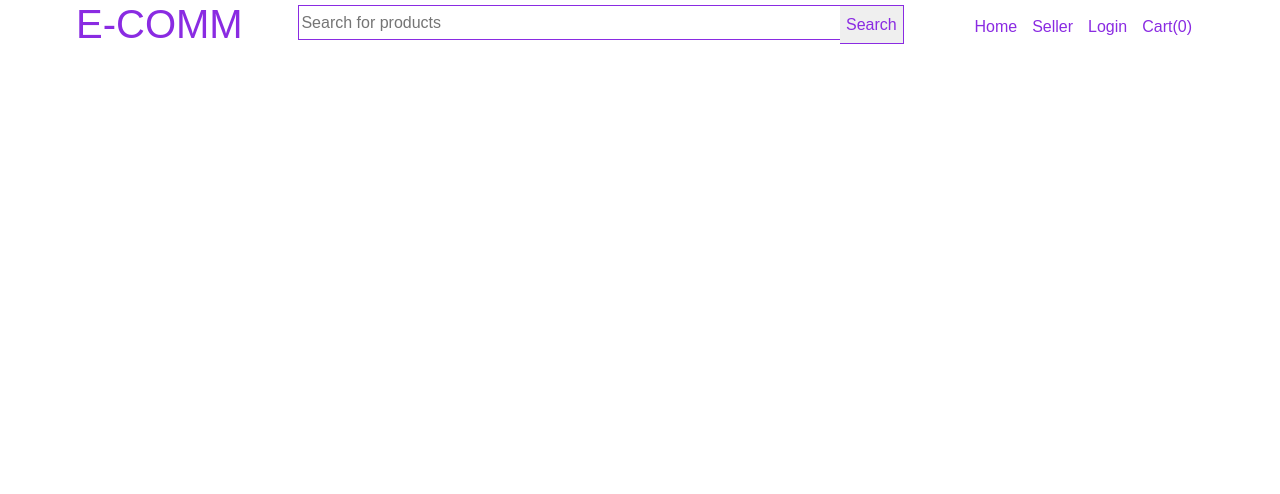
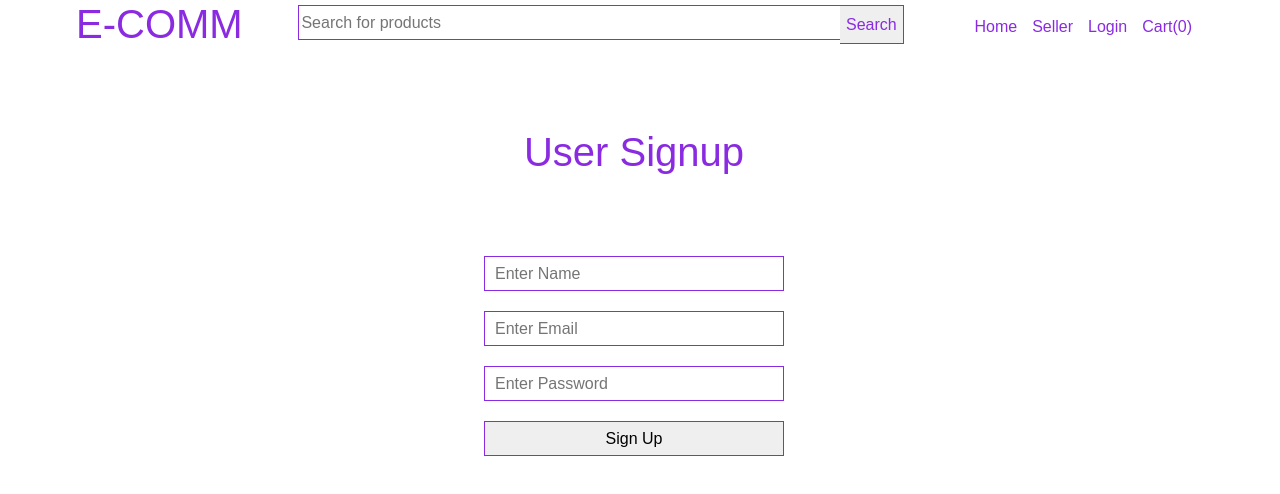
Before and after one commit to shakti-101-ctrl/onlineshopping-angular-json-server, an Angular app: page /user-auth in a window 1280 px wide. Before the commit this address led to /. Shown: the top 494 px of the page. Built offline with nearby package versions, Linux system fonts and the light colour scheme.

Commit message:
User-registration-completion

```diff
--- a/db.json
+++ b/db.json
@@ -86,5 +86,43 @@
       "url": "https://www.pngmart.com/files/16/Portable-Laptop-Top-View-Transparent-Background.png",
       "id": 6
     }
+  ],
+  "users": [
+    {
+      "name": "shakti brata naik",
+      "email": "shaktibrata17@gmail.com",
+      "password": "asdf",
+      "id": 1
+    },
+    {
+      "name": "shaktibrata Naik",
+      "email": "shaktibrata17@gmail.com",
+      "password": "111111",
+      "id": 2
+    },
+    {
+      "name": "shaktibrata Naik",
+      "email": "shaktibrata17@gmail.com",
+      "password": "11111",
+      "id": 3
+    },
+    {
+      "name": "shaktibrata Naik",
+      "email": "shaktibrata17@gmail.com",
+      "password": "111111",
+      "id": 4
+    },
+    {
+      "name": "shaktibrata Naik",
+      "email": "shaktibrata17@gmail.com",
+      "password": "1111111",
+      "id": 5
+    },
+    {
+      "name": "Sima",
+      "email": "sima@gmail.com",
+      "password": "1234",
+      "id": 6
+    }
   ]
 }
--- a/src/app/app-routing.module.ts
+++ b/src/app/app-routing.module.ts
@@ -8,6 +8,7 @@ import { SellerAddProductComponent } from './seller-add-product/seller-add-produ
 import { SellerUpdateProductComponent } from './seller-update-product/seller-update-product.component';
 import { SearchComponent } from './search/search.component';
 import { ProductDetailsComponent } from './product-details/product-details.component';
+import { UserAuthComponent } from './user-auth/user-auth.component';
 const routes: Routes = [
   {
     path: '',
@@ -40,6 +41,11 @@ const routes: Routes = [
     path: 'details/:productId',
     component:ProductDetailsComponent,
   },
+  {
+    path: 'user-auth',
+    component:UserAuthComponent,
+  },
+
 
 ];
 
--- a/src/app/app.module.ts
+++ b/src/app/app.module.ts
@@ -14,6 +14,7 @@ import { SellerUpdateProductComponent } from './seller-update-product/seller-upd
 import { NgbModule } from '@ng-bootstrap/ng-bootstrap';
 import { SearchComponent } from './search/search.component';
 import { ProductDetailsComponent } from './product-details/product-details.component';
+import { UserAuthComponent } from './user-auth/user-auth.component';
 
 @NgModule({
   declarations: [
@@ -25,7 +26,8 @@ import { ProductDetailsComponent } from './product-details/product-details.compo
     SellerAddProductComponent,
     SellerUpdateProductComponent,
     SearchComponent,
-    ProductDetailsComponent
+    ProductDetailsComponent,
+    UserAuthComponent
   ],
   imports: [
     BrowserModule,
--- a/src/app/header/header.component.html
+++ b/src/app/header/header.component.html
@@ -17,7 +17,16 @@
         <ul *ngSwitchCase="'default'">
             <li><a routerLink="">Home</a></li>
             <li><a routerLink="seller-auth">Seller</a></li>
-            <li><a href="#">Login</a></li>
+            <li><a routerLink="/user-auth">Login</a></li>
+            <li><a href="#">Cart(0)</a></li>
+
+        </ul>
+
+        <ul *ngSwitchCase="'user'">
+            <li><a routerLink="">Home</a></li>
+            <li><a routerLink="seller-auth">Seller</a></li>
+            <li><a routerLink="user-auth"><b>{{userName | titlecase}}</b></a></li>
+            <li><a routerLink="[]" (click)="userLogout()" >Logout</a></li>
             <li><a href="#">Cart(0)</a></li>
 
         </ul>
--- a/src/app/header/header.component.ts
+++ b/src/app/header/header.component.ts
@@ -10,14 +10,17 @@ import { Product } from '../data-type';
 export class HeaderComponent implements OnInit {
   menuType: string = "default";
   sellerName: string = '';
+  userName: string = '';
   searchSresult :undefined | Product[];
   constructor(private route: Router , private product : ProductService) { }
 
   ngOnInit(): void {
     this.route.events.subscribe((val: any) => {
-      if (val.url) {
-        if (localStorage.getItem('seller') && val.url.includes('seller')) {
-          this.menuType = "seller";
+      if (val.url)
+      {
+        console.warn(val.url);
+        if (localStorage.getItem('seller') && val.url.includes('seller'))
+        {
           if (localStorage.getItem('seller')) {
 
             let sellerStore = localStorage.getItem('seller');
@@ -25,11 +28,24 @@ export class HeaderComponent implements OnInit {
             let sellerData = sellerStore && JSON.parse(sellerStore)[0];
             console.warn(sellerData);
             this.sellerName = sellerData.name;
+            this.menuType = "seller";
           }
+
+        }
+        else if(localStorage.getItem('user'))
+        {
+          console.warn("in user");
+          let userStore = localStorage.getItem('user');
+          let userData = userStore && JSON.parse(userStore);
+          console.warn(userStore);
+          this.userName = userData.name;
+          console.warn(userData.name);
+          this.menuType = 'user';
         }
         else {
           this.menuType = "default";
         }
+
       }
     });
   }
@@ -37,6 +53,10 @@ export class HeaderComponent implements OnInit {
   logout() {
     localStorage.removeItem('seller');
     this.route.navigate(['/']);
+  }
+  userLogout() {
+    localStorage.removeItem('user');
+    this.route.navigate(['/user-auth']);
   }
   searchProduct(query : KeyboardEvent) {
     if(query)
--- /dev/null
+++ b/src/app/services/user.service.ts
@@ -0,0 +1,34 @@
+import { Injectable } from '@angular/core';
+import { SignUp } from '../data-type';
+import { HttpClient } from '@angular/common/http';
+import { Router } from '@angular/router';
+
+
+@Injectable({
+  providedIn: 'root'
+})
+export class UserService {
+
+  constructor(private http : HttpClient,private router :Router) { }
+  userSignUp(user : SignUp)
+  {
+   this.http.post("http://localhost:3000/users",user,{observe:'response'})
+   .subscribe((result)=>{
+    console.warn(result);
+
+    if(result)
+    {
+      localStorage.setItem('user',JSON.stringify(result.body));
+      this.router.navigate(['/']);
+    }
+   });
+  }
+
+  userAuthReload()
+  {
+    if(localStorage.getItem('user'))
+    {
+      this.router.navigate(['/']);
+    }
+  }
+}
--- /dev/null
+++ b/src/app/user-auth/user-auth.component.css
@@ -0,0 +1,23 @@
+.user-login,.login
+{
+    text-align: center;
+    margin-bottom: 50px;
+    margin-top: 80px;
+    color: blueviolet;
+}
+.user-login h1, .login h1{
+    margin-top: 50px;
+    margin-bottom: 80px;
+    color: blueviolet;
+}
+.auth-toggle-link
+{
+    margin-top : 20px;
+    color:blueviolet;
+    font-size:14px;
+    text-align:left;
+    cursor:pointer;
+}
+.error p{
+    color: red;
+}
--- /dev/null
+++ b/src/app/user-auth/user-auth.component.html
@@ -0,0 +1,30 @@
+<div class="user-auth">
+    <div class="user-login">
+        <h1 class="user-login">User Signup</h1>
+        <form #userSignup="ngForm" class="common-form" (ngSubmit)="signUp(userSignup.value)">
+            <input
+                class="form-input"
+                type="text"
+                name="name"
+                placeholder="Enter Name"
+                ngModel
+            />
+
+            <input
+                class="form-input"
+                type="text"
+                name="email"
+                placeholder="Enter Email"
+                ngModel
+            />
+            <input
+            class="form-input"
+            type="password"
+            name="password"
+            placeholder="Enter Password"
+            ngModel
+        />
+            <button class="form-button">Sign Up</button>
+
+        </form>
+    </div>
--- /dev/null
+++ b/src/app/user-auth/user-auth.component.ts
@@ -0,0 +1,22 @@
+import { Component, OnInit } from '@angular/core';
+import { SignUp } from '../data-type';
+import { UserService } from '../services/user.service';
+
+@Component({
+  selector: 'app-user-auth',
+  templateUrl: './user-auth.component.html',
+  styleUrls: ['./user-auth.component.css']
+})
+export class UserAuthComponent implements OnInit {
+
+  constructor(private user: UserService) { }
+
+  ngOnInit(): void {
+  }
+  signUp(data : SignUp)
+  {
+    this.user.userSignUp(data);
+
+  }
+
+}
```
Also changed, not shown: 2 other files (tests, documents, lock files or other folders).
